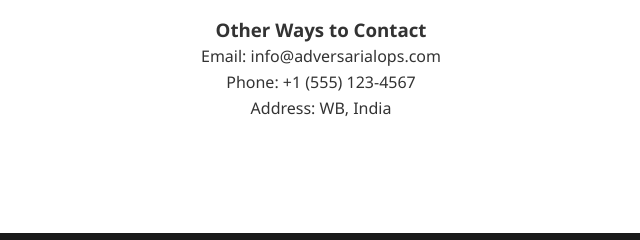
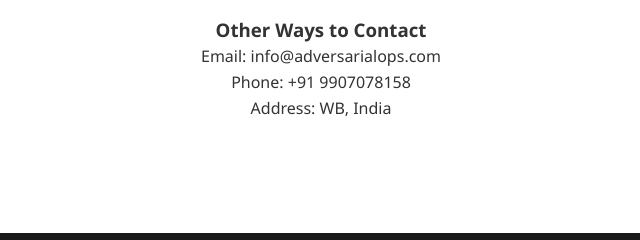
Before and after one commit to G37SYS73M/adversarialops_webite, a plain HTML site: page contact.html in a window 1280 px wide. Shown: the part 725-965 px from the top of the page, 319-959 px from the left. Drawn offline with Linux system fonts and the light colour scheme.

Commit message:
Update contact.html

```diff
--- a/contact.html
+++ b/contact.html
@@ -38,7 +38,7 @@
       <div class="contact-details">
         <h3>Other Ways to Contact</h3>
         <p>Email: info@adversarialops.com</p>
-        <p>Phone: +1 (555) 123-4567</p>
+        <p>Phone: +91 9907078158</p>
         <p>Address: WB, India</p>
       </div>
     </div>
```
